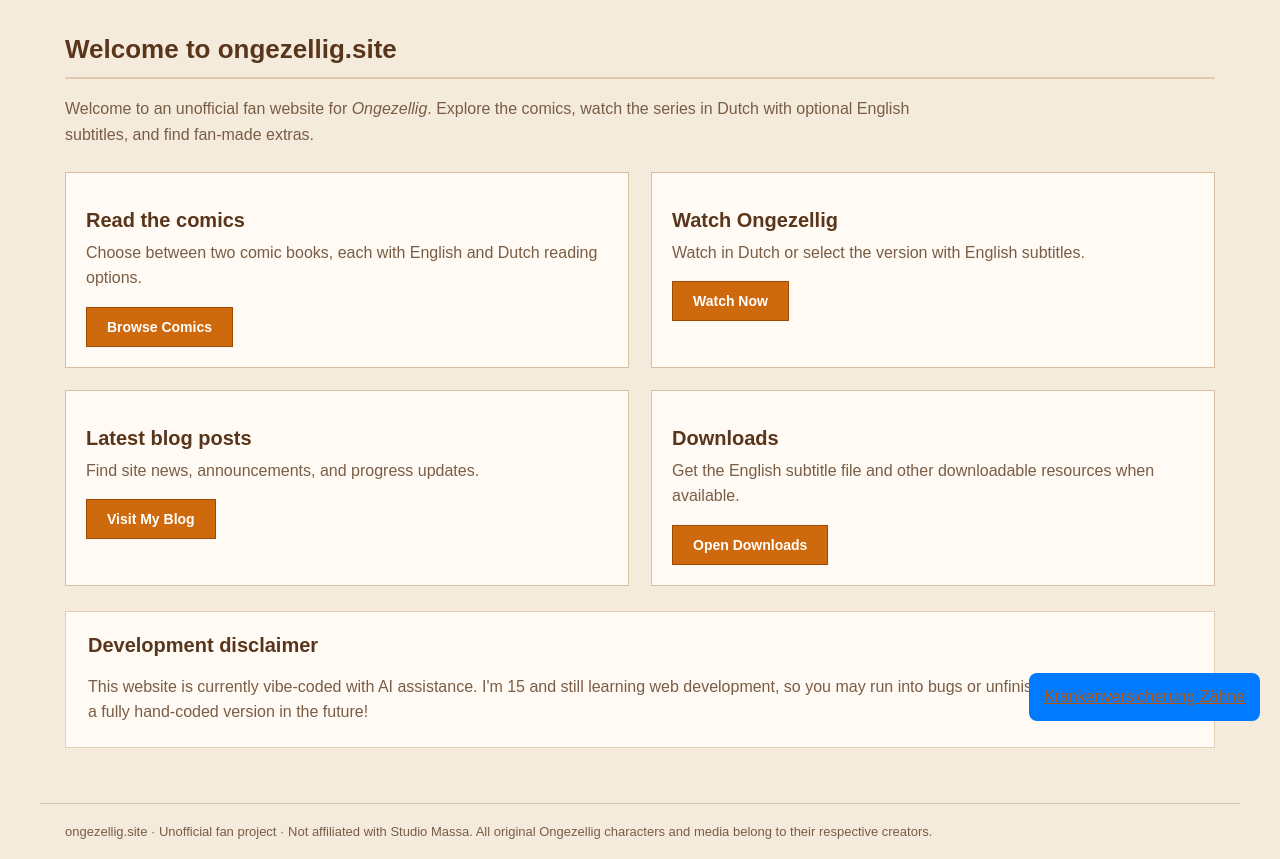
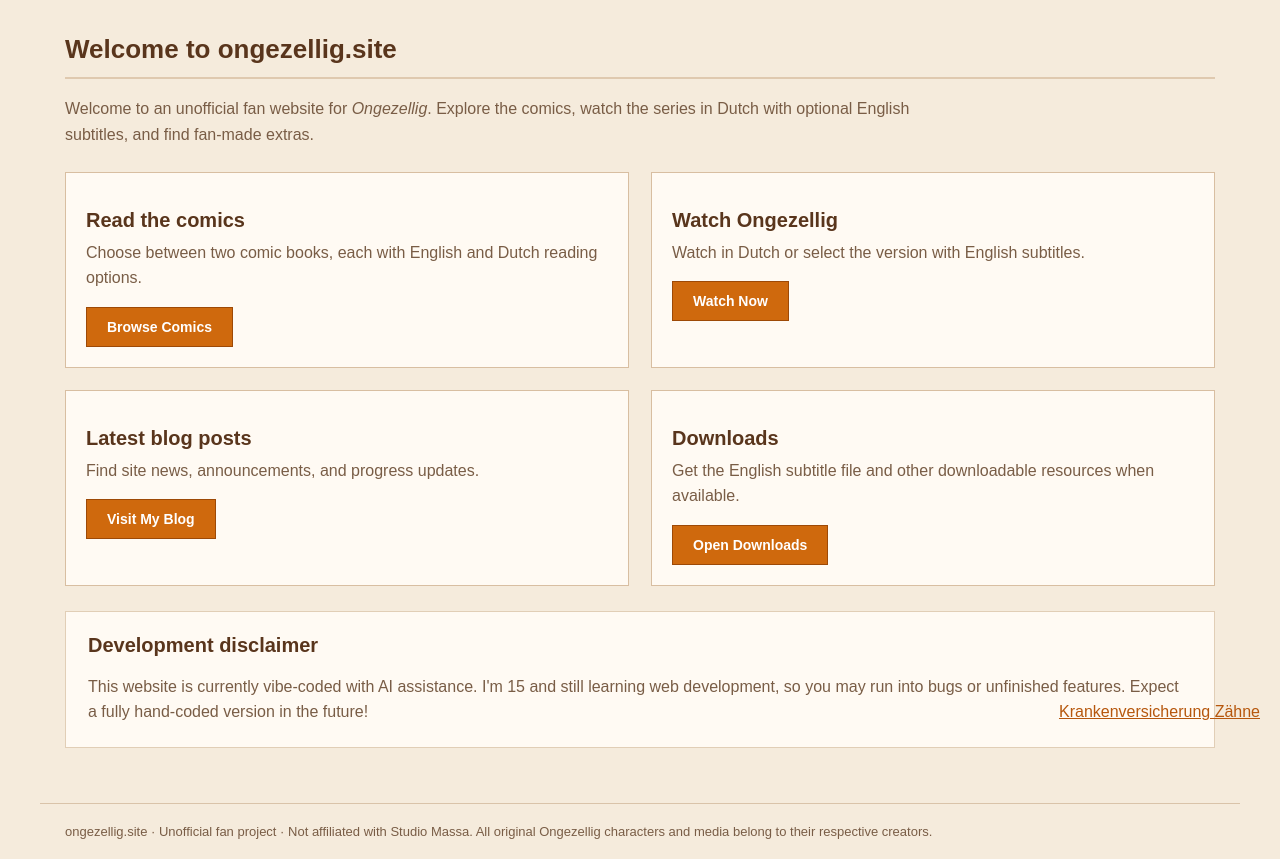
Before and after one commit to declan459/ongezellig-website, a plain HTML site: page index.html in a window 1280 px wide. Shown: the part 59-918 px from the top of the page. Drawn offline with Linux system fonts and the light colour scheme.

Commit message:
Update index.html

```diff
--- a/index.html
+++ b/index.html
@@ -12,14 +12,6 @@
             position: fixed;
             bottom: 20px; /* Distance from the bottom edge */
             right: 20px;  /* Distance from the right edge */
-
-            /* Optional styling to make it visible */
-            background-color: #007bff;
-            color: white;
-            padding: 15px;
-            border-radius: 8px;
-            z-index: 9999; /* Keeps it on top of other elements */
-        }
     </style>
 </head>
 <body>
```
